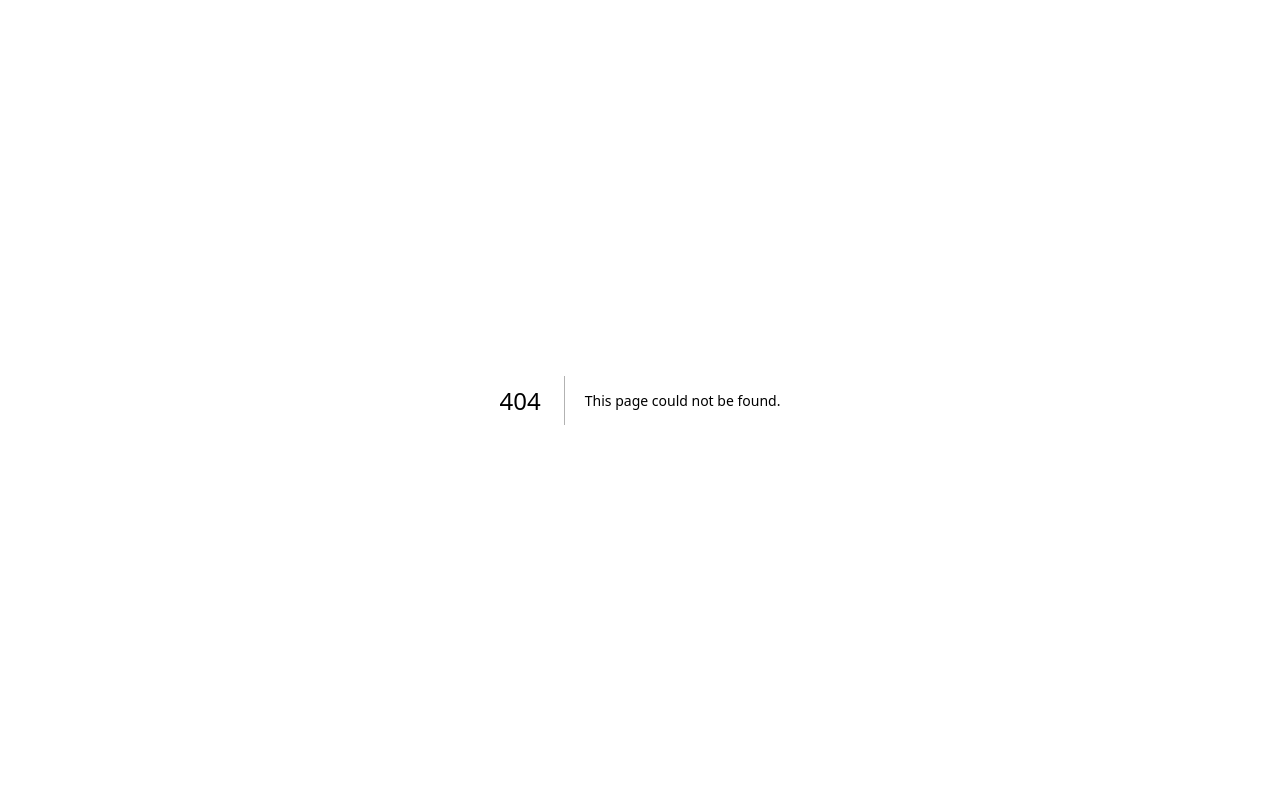
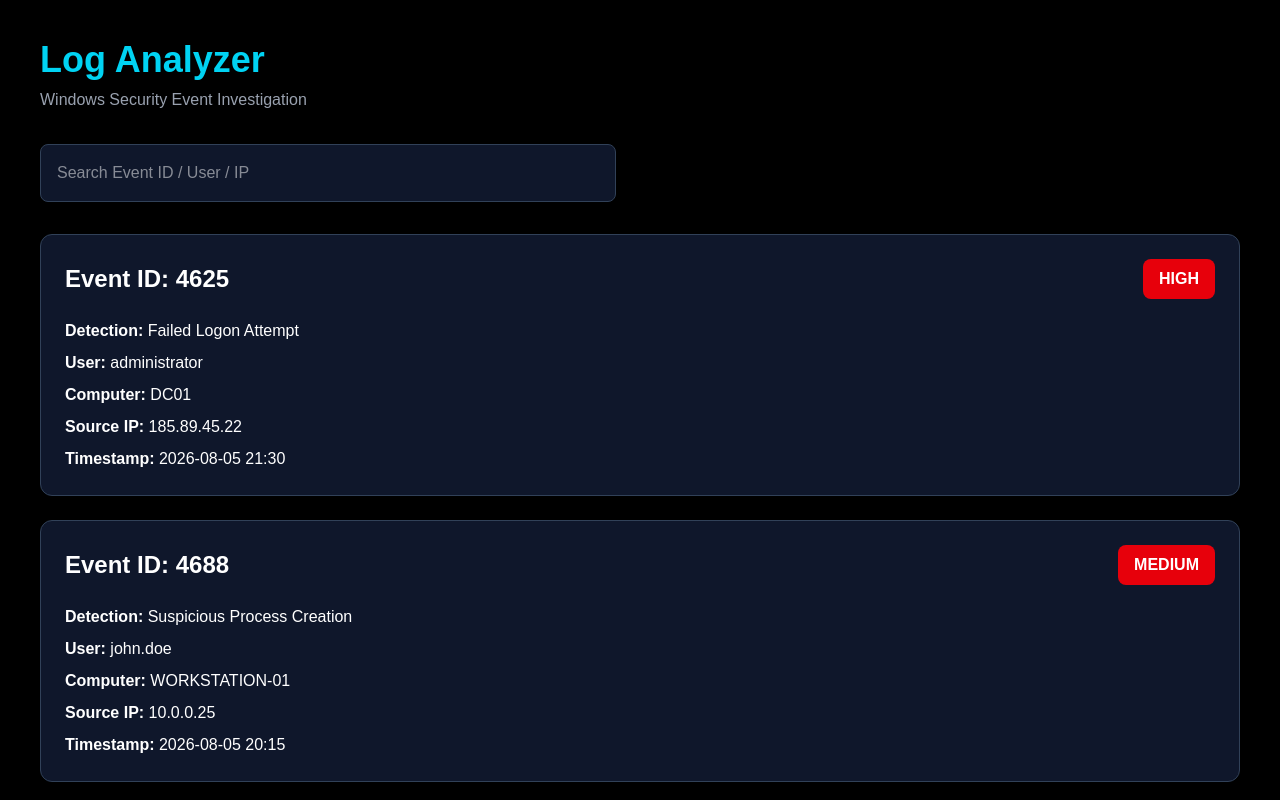
Before and after one commit to Ork92g/ThreatScope, a Next.js app: page /log-analyzer in a window 1280 px wide. Before the commit this address had no page. Shown: the top 800 px of the page. Built offline with nearby package versions, Linux system fonts and the light colour scheme.

Commit message:
Add Log Analyzer page and screenshot

```diff
--- /dev/null
+++ b/app/log-analyzer/page.tsx
@@ -0,0 +1,115 @@
+"use client";
+
+import { useState } from "react";
+
+const logs = [
+  {
+    eventId: "4625",
+    title: "Failed Logon Attempt",
+    user: "administrator",
+    computer: "DC01",
+    sourceIp: "185.89.45.22",
+    severity: "HIGH",
+    time: "2026-08-05 21:30",
+  },
+  {
+    eventId: "4688",
+    title: "Suspicious Process Creation",
+    user: "john.doe",
+    computer: "WORKSTATION-01",
+    sourceIp: "10.0.0.25",
+    severity: "MEDIUM",
+    time: "2026-08-05 20:15",
+  },
+  {
+    eventId: "7045",
+    title: "New Service Created",
+    user: "SYSTEM",
+    computer: "SERVER01",
+    sourceIp: "192.168.1.15",
+    severity: "HIGH",
+    time: "2026-08-05 19:42",
+  },
+];
+
+export default function LogAnalyzer() {
+  const [search, setSearch] = useState("");
+
+  const filteredLogs = logs.filter((log) =>
+    `${log.eventId} ${log.user} ${log.sourceIp}`
+      .toLowerCase()
+      .includes(search.toLowerCase())
+  );
+
+  return (
+    <main className="min-h-screen bg-black text-white p-10">
+
+      <h1 className="text-4xl font-bold text-cyan-400">
+        Log Analyzer
+      </h1>
+
+      <p className="text-gray-400 mt-2">
+        Windows Security Event Investigation
+      </p>
+
+      <input
+        className="mt-8 w-full max-w-xl bg-slate-900 border border-slate-700 rounded-lg p-4"
+        placeholder="Search Event ID / User / IP"
+        value={search}
+        onChange={(e) => setSearch(e.target.value)}
+      />
+
+      <div className="mt-8 space-y-6">
+
+        {filteredLogs.map((log) => (
+
+          <div
+            key={log.eventId}
+            className="bg-slate-900 border border-slate-700 rounded-xl p-6"
+          >
+
+            <div className="flex justify-between items-center">
+
+              <h2 className="text-2xl font-bold">
+                Event ID: {log.eventId}
+              </h2>
+
+              <span className="bg-red-600 px-4 py-2 rounded-lg font-bold">
+                {log.severity}
+              </span>
+
+            </div>
+
+            <div className="mt-5 space-y-2">
+
+              <p>
+                <b>Detection:</b> {log.title}
+              </p>
+
+              <p>
+                <b>User:</b> {log.user}
+              </p>
+
+              <p>
+                <b>Computer:</b> {log.computer}
+              </p>
+
+              <p>
+                <b>Source IP:</b> {log.sourceIp}
+              </p>
+
+              <p>
+                <b>Timestamp:</b> {log.time}
+              </p>
+
+            </div>
+
+          </div>
+
+        ))}
+
+      </div>
+
+    </main>
+  );
+}
```
Also changed, not shown: screenshots/log-analyzer.png (added).
